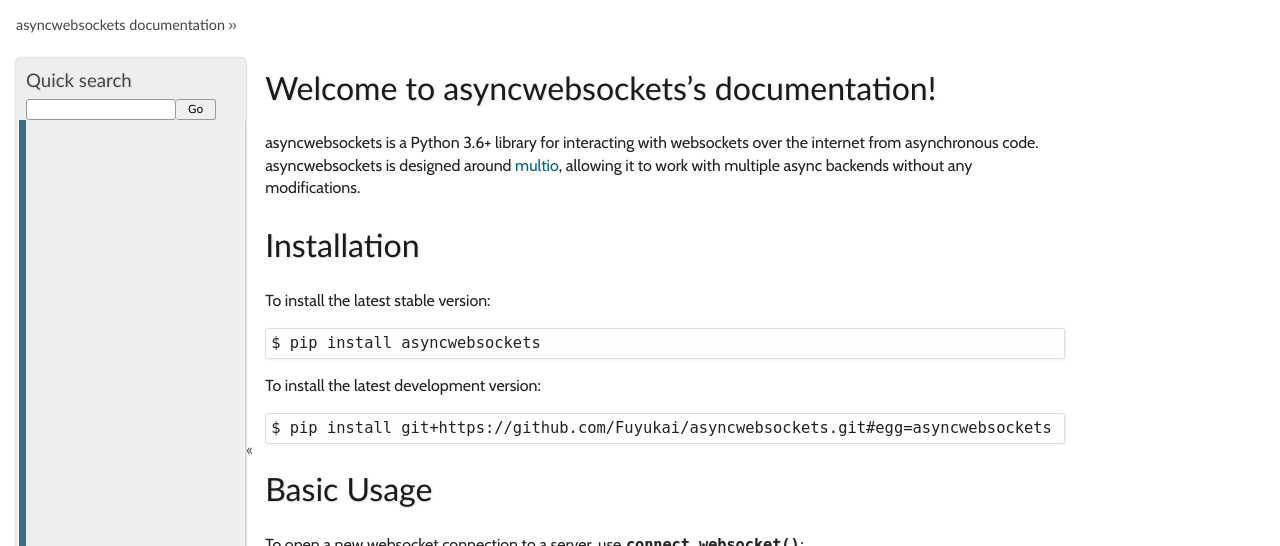
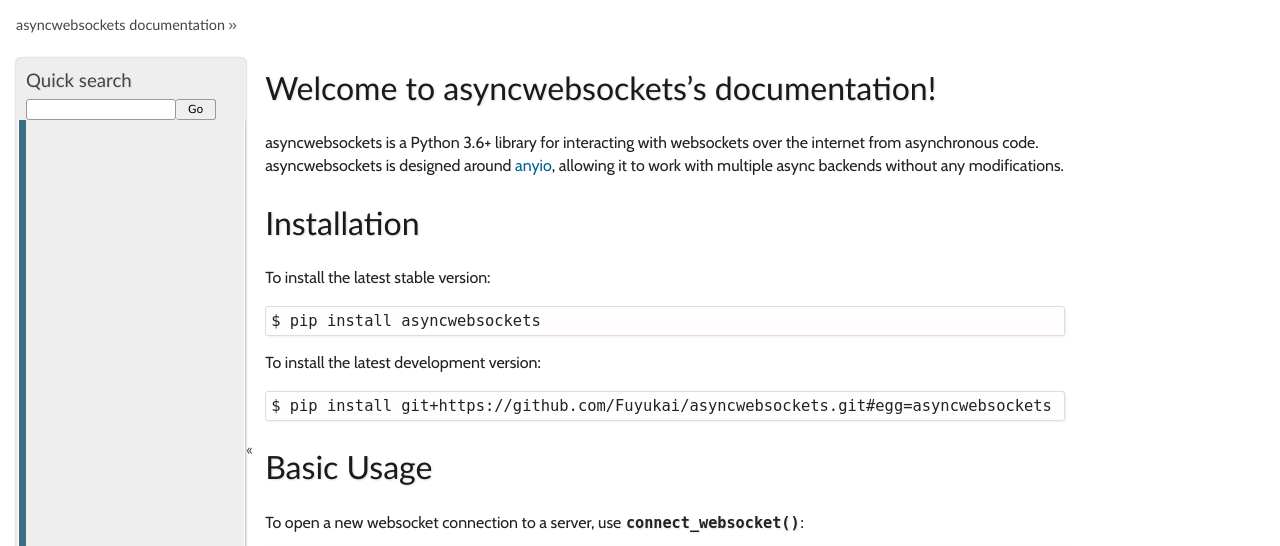
Before and after one commit to Fuyukai/asyncwebsockets, a Sphinx documentation site: the page built from docs/source/index.rst, in a window 1280 px wide and 900 px high, cut to the strip 0-546 px from the top of the window. Built offline with Sphinx 7.4.7, drawn with Linux system fonts in a browser that asks for light colours.

Commit message:
Removed remains of multio.

```diff
--- a/docs/source/index.rst
+++ b/docs/source/index.rst
@@ -7,7 +7,7 @@
 ===========================================
 
 asyncwebsockets is a Python 3.6+ library for interacting with websockets over the internet from
-asynchronous code. asyncwebsockets is designed around `multio`_, allowing it to work with
+asynchronous code. asyncwebsockets is designed around `anyio`_, allowing it to work with
 multiple async backends without any modifications.
 
 Installation
@@ -86,4 +86,4 @@
  - Initial release.
 
 
-.. _multio: https://github.com/theelous3/multio
+.. _anyio: https://github.com/theelous3/anyio
```
Also changed, not shown: 1 other file.
